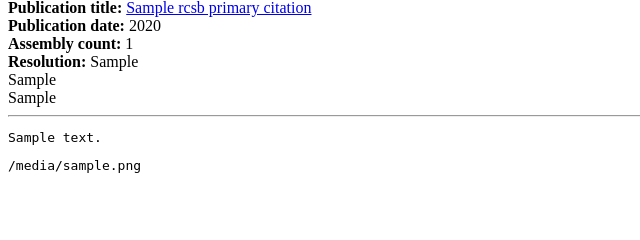
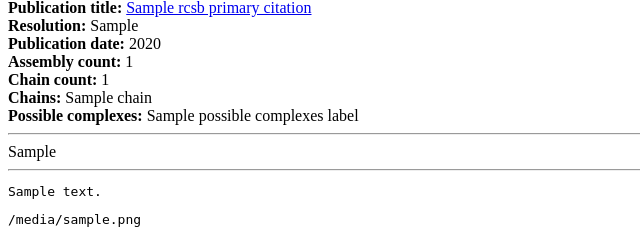
Before and after one commit to histofyi/analysis-pipeline, a Flask app: template templates/structure_info.html in a window 1280 px wide. Shown: the part 614-854 px from the top of the page, without its empty margins (0-640 px from the left). Before the commit the page ends 787 px from the top, so only its background shows below. Run offline with Flask 2, Linux system fonts and the light colour scheme; the template is opened without the code that fills it: most values are stand-ins (such as "Sample title", 1, 10 or a date in 2020).

Commit message:
Adding some of the basic information to the UI

```diff
--- a/templates/structure_info.html
+++ b/templates/structure_info.html
@@ -13,20 +13,18 @@
                  {{pdb_info.rcsb_primary_citation.title}}
             {% endif %}
         </div>
+        <div><strong>Resolution:</strong> {{pdb_info.rcsb_entry_info.resolution_combined}}</div>
         <div><strong>Publication date: </strong> {{pdb_info.rcsb_primary_citation.year}}</div>
         <div><strong>Assembly count:</strong> {{assembly_count}}</div>
-        <div><strong>Resolution:</strong> {{pdb_info.rcsb_entry_info.resolution_combined}}</div>
+        <div><strong>Chain count:</strong> {{basic_information.structure_stats.total_chains}}</div>
+        <div><strong>Chains:</strong> {{basic_information.structure_stats.chains|join(', ')}}</div>
+        <div><strong>Possible complexes:</strong> {{basic_information.possible_complexes_labels|join(' | ')}}</div>
     </div>
+    <hr />
     <div>
         {{basic_information}}
     </div>
-
-    <div>
-        {{structure_stats}}
-    </div>
     <hr />
-
-
     <pre>{{pdb_info_text}}</pre>
     <pre>{{pdb_file}}</pre>
 </body>
```
